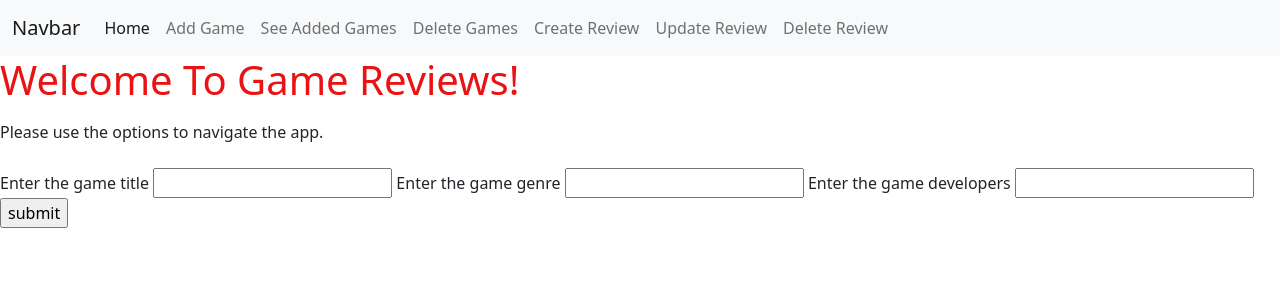
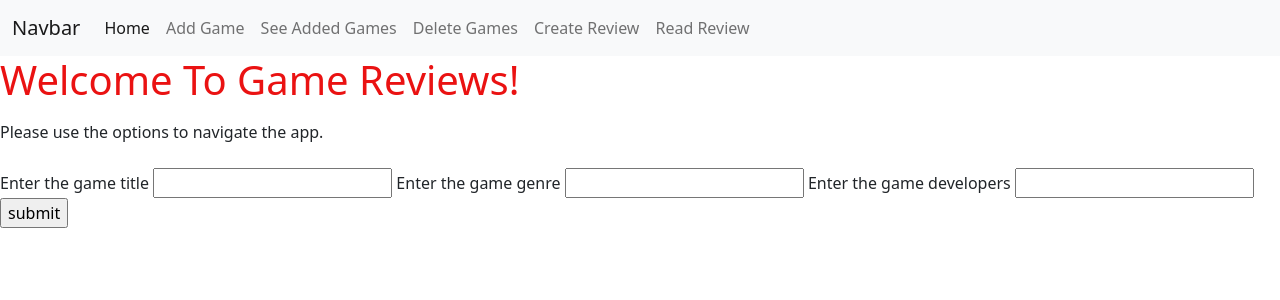
Before and after one commit to Tony-Zherka/QA-Project, a Flask app: page /create_game in a window 1280 px wide. Shown: the top 300 px of the page. Run offline with Flask 2, Linux system fonts and the light colour scheme.

Commit message:
updated some files

```diff
--- a/application/templates/navbar.html
+++ b/application/templates/navbar.html
@@ -18,8 +18,8 @@
               <a class="nav-link" href="/read_game">See Added Games</a>
               <a class="nav-link" href="/delete_game">Delete Games</a>
               <a class="nav-link" href="/create_review">Create Review</a>
-              <a class="nav-link" href="/update_review">Update Review</a>
-              <a class="nav-link" href="/delete_review">Delete Review</a>
+              <a class="nav-link" href="/read_review">Read Review</a>
+
             </div>
           </div>
         </div>
```
